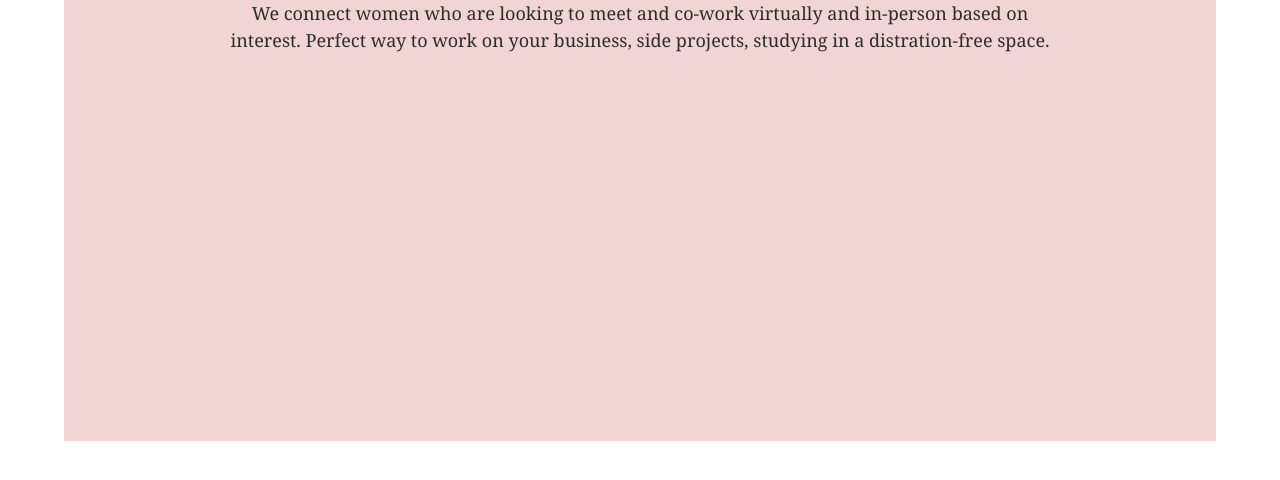
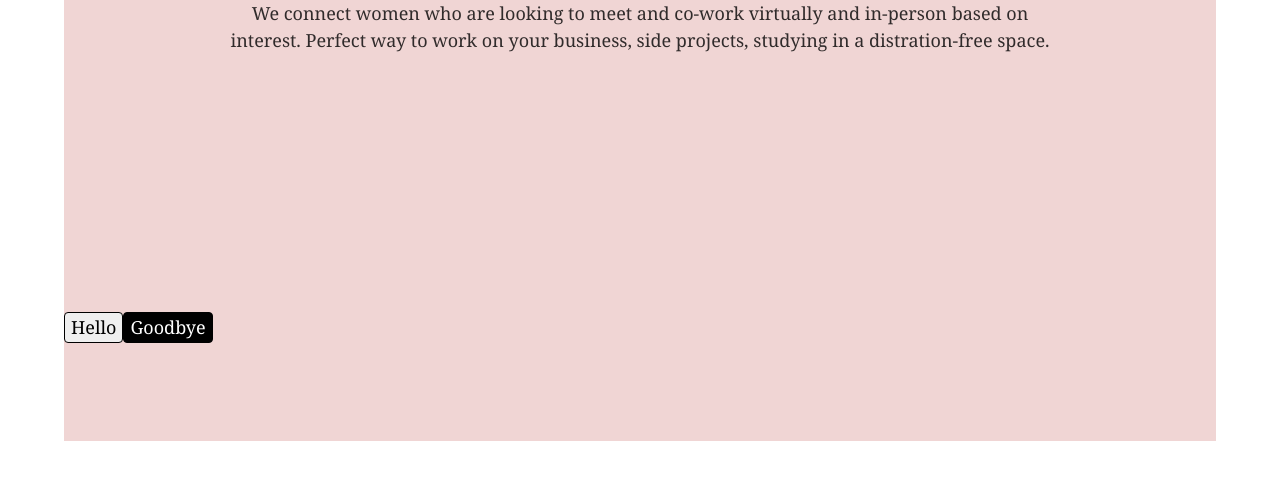
Before and after one commit to justirma/heyday, a Gatsby site: page / in a window 1280 px wide. Shown: the part 402-882 px from the top of the page. Built offline with nearby package versions, Linux system fonts and the light colour scheme; Gatsby itself is replaced by a stand-in of ours.

Commit message:
added classnames for button component

```diff
--- a/package.json
+++ b/package.json
@@ -6,6 +6,7 @@
   "author": "Kyle Mathews <mathews.kyle@gmail.com>",
   "dependencies": {
     "babel-plugin-styled-components": "^1.10.0",
+    "classnames": "^2.2.6",
     "gatsby": "^2.4.2",
     "gatsby-image": "^2.0.41",
     "gatsby-plugin-manifest": "^2.1.1",
--- /dev/null
+++ b/src/components/Button/Button.js
@@ -0,0 +1,18 @@
+import React from "react"
+import classNames from "classnames/bind"
+import styles from "./Button.module.css"
+
+let cx = classNames.bind(styles)
+
+const Button = props => {
+  const { text, dark, big } = props
+  const buttonStyles = cx({
+    button: true,
+    buttonDark: dark,
+    buttonBig: big,
+  })
+
+  return <button className={buttonStyles}>{text}</button>
+}
+
+export default Button
--- /dev/null
+++ b/src/components/Button/Button.module.css
@@ -0,0 +1,14 @@
+.button {
+  color: black;
+  border-radius: 4px;
+  border: 1px solid black;
+}
+
+.buttonDark {
+  background-color: black;
+  color: white;
+}
+
+.buttonBig {
+  height: 80px;
+}
--- a/src/components/Hero.js
+++ b/src/components/Hero.js
@@ -1,6 +1,6 @@
-import PropTypes from "prop-types"
 import React from "react"
 import styled from "styled-components"
+import Button from "./Button/Button"
 
 const Banner = styled.div`
   min-height: 90vh;
@@ -35,7 +35,7 @@ const Desc = styled.p`
   padding: 10%;
 `
 
-const Hero = ({ siteHero }) => (
+const Hero = () => (
   <Banner>
     <SiteInfo>
       <Heading>Women Who Co-work</Heading>
@@ -45,15 +45,9 @@ const Hero = ({ siteHero }) => (
         projects, studying in a distration-free space.
       </Desc>
     </SiteInfo>
+    <Button text={"Hello"} />
+    <Button dark text={"Goodbye"} />
   </Banner>
 )
 
-Hero.propTypes = {
-  siteHero: PropTypes.string,
-}
-
-Hero.defaultProps = {
-  siteHero: ``,
-}
-
 export default Hero
--- a/src/components/layout.js
+++ b/src/components/layout.js
@@ -28,7 +28,7 @@ const Layout = ({ children }) => (
     render={data => (
       <>
         <Header siteTitle={data.site.siteMetadata.title} />
-        <Hero siteTitle={data.site.siteMetadata.banner} />
+        <Hero />
       </>
     )}
   />
```
Also changed, not shown: README.md, 1 other file.
